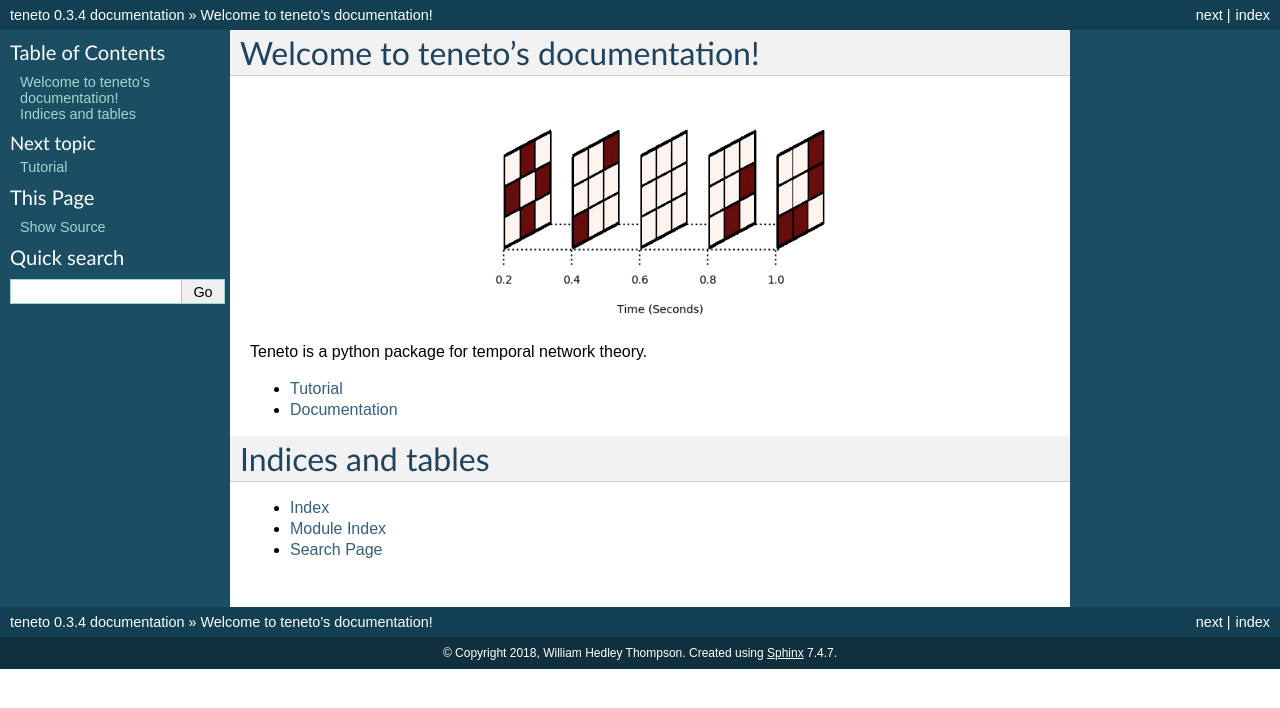
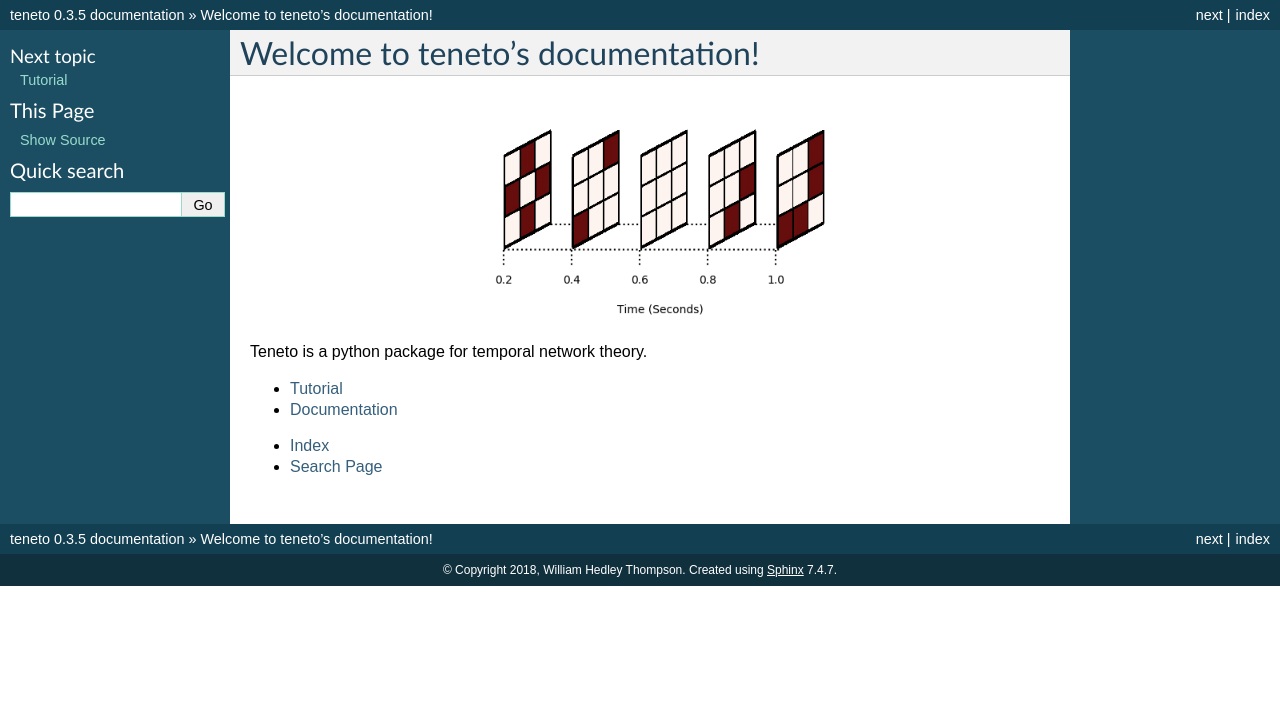
Before and after one commit to wiheto/teneto, a Sphinx documentation site: the page built from docs/index.rst, in a window 1280 px wide. Shown: the top 708 px of the page. Built offline with Sphinx 7.4.7, drawn with Linux system fonts in a browser that asks for light colours.

Commit message:
updating version numbers

```diff
--- a/docs/conf.py
+++ b/docs/conf.py
@@ -24,9 +24,9 @@
 author = 'William Hedley Thompson'
 
 # The short X.Y version
-version = '0.3.4'
+version = '0.3.5'
 # The full version, including alpha/beta/rc tags
-release = '0.3.4'
+release = '0.3.5'
 
 
 # -- General configuration ---------------------------------------------------
--- a/docs/index.rst
+++ b/docs/index.rst
@@ -18,9 +18,5 @@
    tutorial
    teneto
 
-Indices and tables
-==================
-
 * :ref:`genindex`
-* :ref:`modindex`
 * :ref:`search`
--- a/setup.py
+++ b/setup.py
@@ -5,7 +5,7 @@
 from setuptools import setup, find_packages
 
 setup(name='teneto',
-      version='0.3.4',
+      version='0.3.5',
       python_requires='>3.5',
       setup_requires=['pytest-runner'],
       tests_require=['pytest'],
--- a/teneto/__init__.py
+++ b/teneto/__init__.py
@@ -4,7 +4,7 @@
 """Teneto is a module with tools for analyzing network patterns in time."""
 #
 __author__ = "William Hedley Thompson (wiheto)"
-__version__ = "0.3.4"
+__version__ = "0.3.5"
 #
 from . import networkmeasures
 from . import utils
```
Also changed, not shown: README.md (+1 -1 lines).
